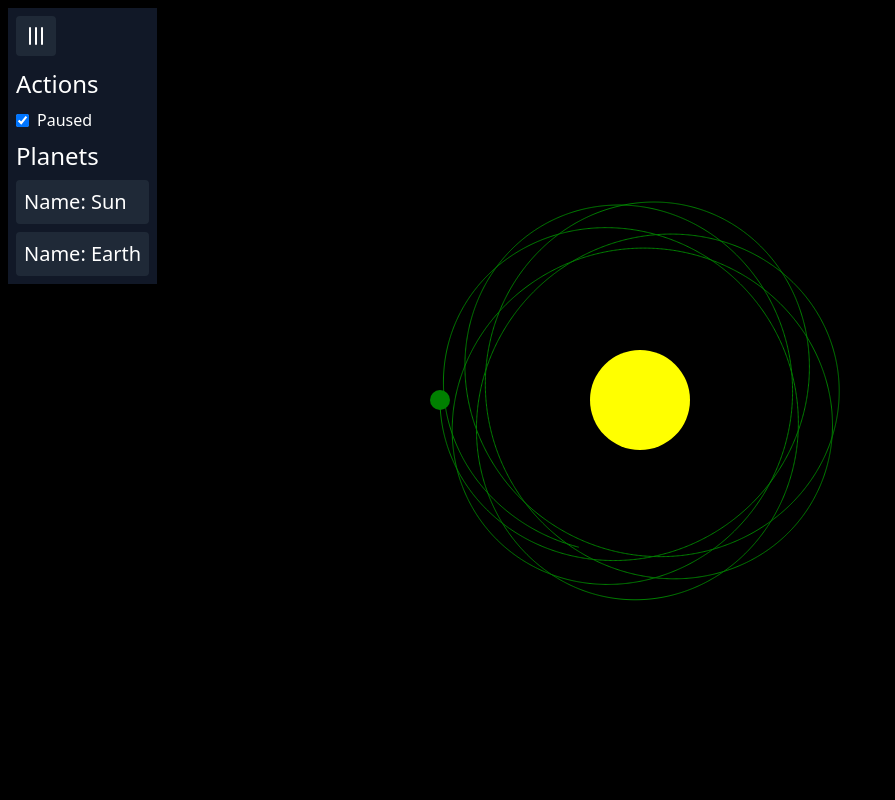
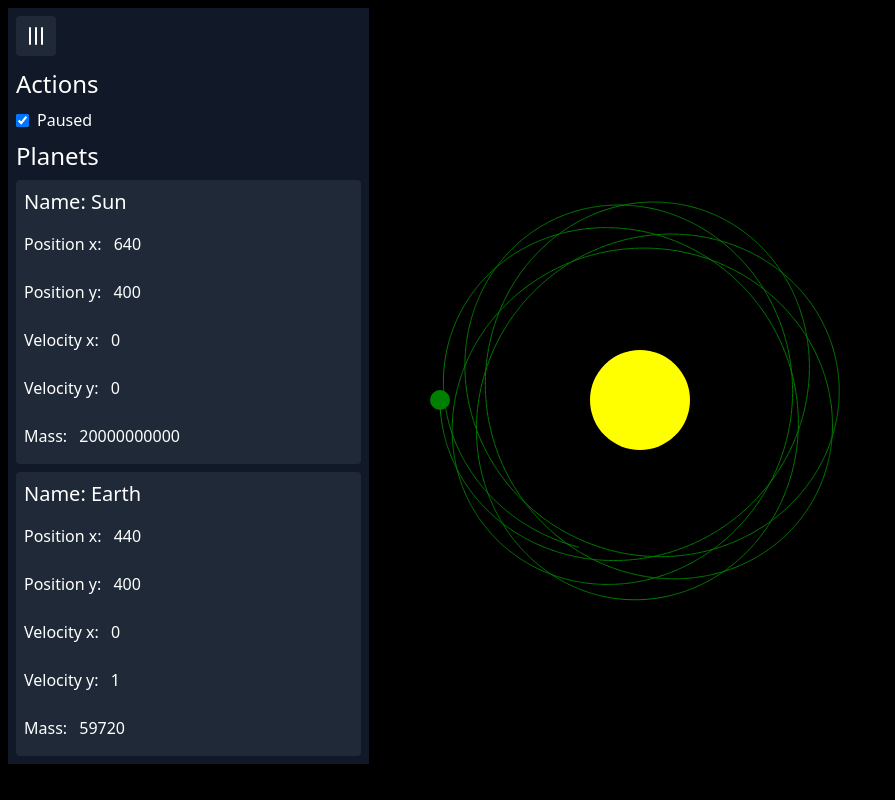
Before and after one commit to aIv4ro/gravity, a React (Vite) app: page / in a window 1280 px wide. Both pictures are taken after a click on the button 36 px from the left and 36 px from the top of the page. Shown: the whole page, without its empty margins (0-895 px from the left). Built offline with nearby package versions, Linux system fonts and the light colour scheme.

Commit message:
enable editing planets props

```diff
--- /dev/null
+++ b/src/components/common/input.tsx
@@ -0,0 +1,53 @@
+import { useEffect, useState } from 'react'
+
+interface NumberInput {
+  type: 'number'
+  value: number
+  onChange: (value: number) => void
+}
+
+interface StringInput {
+  type: 'string'
+  value: string
+  onChange: (value: string) => void
+}
+
+type Props = {
+  label: string
+} & (NumberInput | StringInput)
+
+export function Input ({
+  label,
+  type,
+  value,
+  onChange
+}: Props) {
+  const [inputValue, setInputValue] = useState(value)
+
+  useEffect(() => {
+    setInputValue(value)
+  }, [value])
+
+  return (
+    <label className=''>
+      <span>{label}</span>
+      <input
+        type={type}
+        value={inputValue}
+        onChange={event => {
+          const value = event.target.value
+          if (type === 'number') {
+            const parsedValue = Number(value)
+            setInputValue(parsedValue)
+            onChange(parsedValue)
+            return
+          }
+
+          setInputValue(value)
+          onChange(value)
+        }}
+        className='p-2 bg-gray-800 rounded'
+      />
+    </label>
+  )
+}
--- a/src/components/menu/menu-planets.tsx
+++ b/src/components/menu/menu-planets.tsx
@@ -1,5 +1,6 @@
 import { useGravityContext } from '../../hooks/gravity-context'
 import { type Planet as PlanetType } from '../../models/planet'
+import { Input } from '../common/input'
 
 export function MenuPlanets () {
   const { planets } = useGravityContext()
@@ -29,13 +30,54 @@ function Planet ({
 }: {
   planet: PlanetType
 }) {
+  const id = planet.id
+  const { updatePlanet } = useGravityContext()
+
   return (
     <article
-      className='flex p-2 bg-gray-800 rounded gap-2'
+      className='flex flex-col p-2 bg-gray-800 rounded gap-2'
     >
-      <h3 className='text-xl'>
-        Name: {planet.name}
-      </h3>
+      <h3 className='text-xl'>Name: {planet.name}</h3>
+      <Input
+        type='number'
+        label='Position x: '
+        value={planet.position.x}
+        onChange={(value) => {
+          updatePlanet({ id, position: planet.position.clone({ x: () => value }) })
+        }}
+      />
+      <Input
+        type='number'
+        label='Position y: '
+        value={planet.position.y}
+        onChange={(value) => {
+          updatePlanet({ id, position: planet.position.clone({ y: () => value }) })
+        }}
+      />
+      <Input
+        type='number'
+        label='Velocity x: '
+        value={planet.velocity.x}
+        onChange={(value) => {
+          updatePlanet({ id, velocity: planet.velocity.clone({ x: () => value }) })
+        }}
+      />
+      <Input
+        type='number'
+        label='Velocity y: '
+        value={planet.velocity.y}
+        onChange={(value) => {
+          updatePlanet({ id, velocity: planet.velocity.clone({ y: () => value }) })
+        }}
+      />
+      <Input
+        type='number'
+        label='Mass: '
+        value={planet.mass}
+        onChange={(value) => {
+          updatePlanet({ id, mass: value })
+        }}
+      />
     </article>
   )
 }
--- a/src/hooks/use-gravity.ts
+++ b/src/hooks/use-gravity.ts
@@ -9,7 +9,7 @@ export function useGravity ({
 }: {
   canvasRef: React.RefObject<HTMLCanvasElement>
 }) {
-  const { planets, calcInteractions } = usePlanets()
+  const { planets, calcInteractions, updatePlanet } = usePlanets()
   const { value: paused, toggle: togglePause } = useBoolean(true)
   const { value: showMenu, toggle: toggleShowMenu } = useBoolean()
 
@@ -28,6 +28,7 @@ export function useGravity ({
     togglePause,
     showMenu,
     toggleShowMenu,
-    planets
+    planets,
+    updatePlanet
   }
 }
--- a/src/hooks/use-planets.ts
+++ b/src/hooks/use-planets.ts
@@ -1,5 +1,13 @@
 import { useState } from 'react'
 import { planets as initialPlanets } from '../constants/simulation'
+import { type Planet } from '../models/planet'
+
+interface UpdatePlanet {
+  id: typeof Planet.prototype.id
+  position?: typeof Planet.prototype.position
+  velocity?: typeof Planet.prototype.velocity
+  mass?: typeof Planet.prototype.mass
+}
 
 export function usePlanets () {
   const [planets, setPlanets] = useState(initialPlanets)
@@ -14,8 +22,20 @@ export function usePlanets () {
     setPlanets([...planets])
   }
 
+  function updatePlanet ({
+    id, position, velocity, mass
+  }: UpdatePlanet) {
+    const planet = planets.find(planet => planet.id === id)
+    if (planet == null) return
+    planet.position = position ?? planet.position
+    planet.velocity = velocity ?? planet.velocity
+    planet.mass = mass ?? planet.mass
+    setPlanets([...planets])
+  }
+
   return {
     planets,
-    calcInteractions
+    calcInteractions,
+    updatePlanet
   }
 }
--- a/src/models/planet.ts
+++ b/src/models/planet.ts
@@ -10,7 +10,7 @@ export class Planet {
     private _position: V2,
     private _velocity: V2,
     private readonly _radius: number,
-    private readonly _mass: number,
+    private _mass: number,
     private readonly _texture: string,
     private readonly _trailLength = 100
   ) {}
@@ -55,12 +55,16 @@ export class Planet {
     this._velocity = velocity
   }
 
+  get mass () {
+    return this._mass
+  }
+
+  set mass (mass: number) {
+    this._mass = mass
+  }
+
   get radius () {
     return this._radius
-  }
-
-  get mass () {
-    return this._mass
   }
 
   get texture () {
--- a/src/models/v2.ts
+++ b/src/models/v2.ts
@@ -15,8 +15,17 @@ export class V2 {
     validateNumber(_y, 'y')
   }
 
-  clone () {
-    return new V2(this._x, this._y)
+  clone ({
+    x,
+    y
+  }: {
+    x?: () => number
+    y?: () => number
+  } = {}) {
+    return new V2(
+      x?.() ?? this._x,
+      y?.() ?? this._y
+    )
   }
 
   get x () {
```
